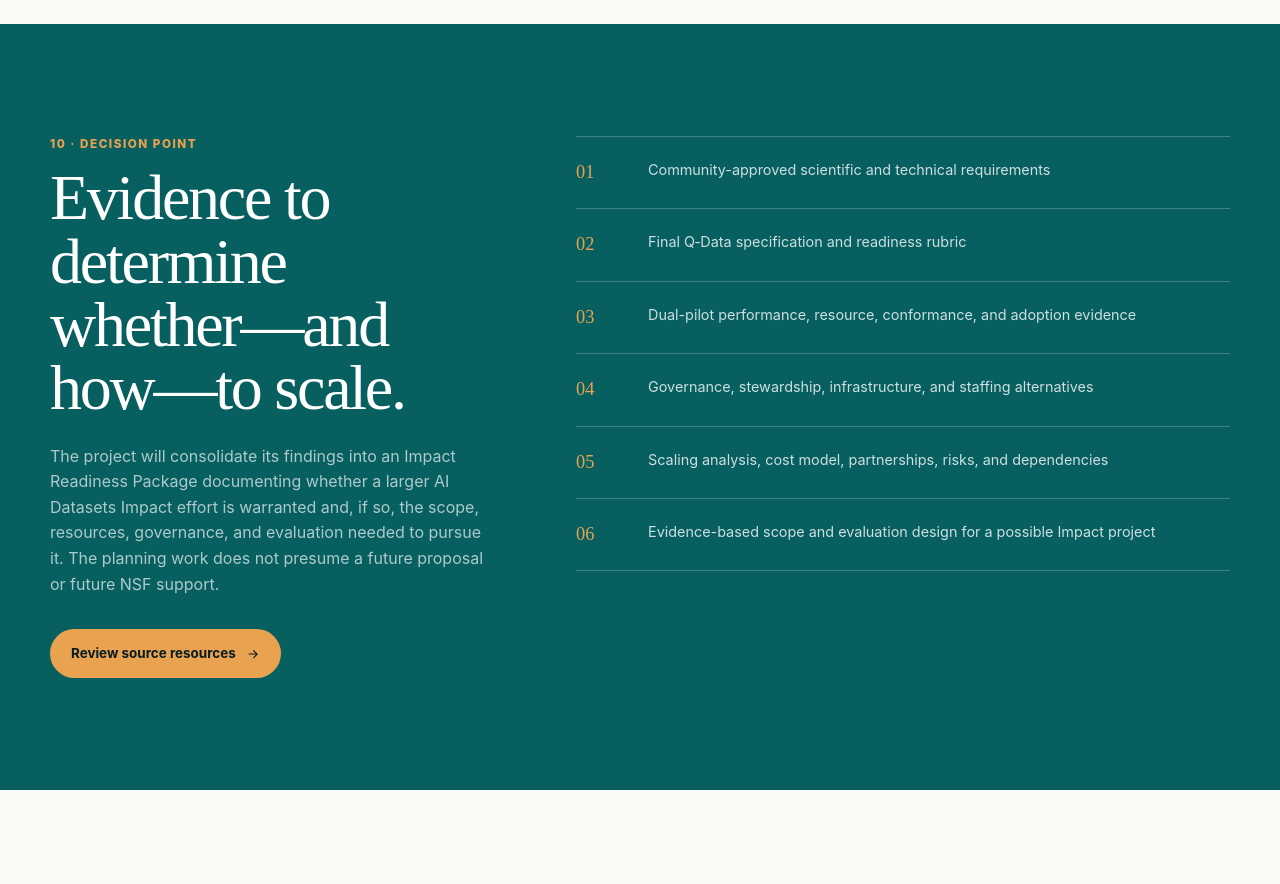
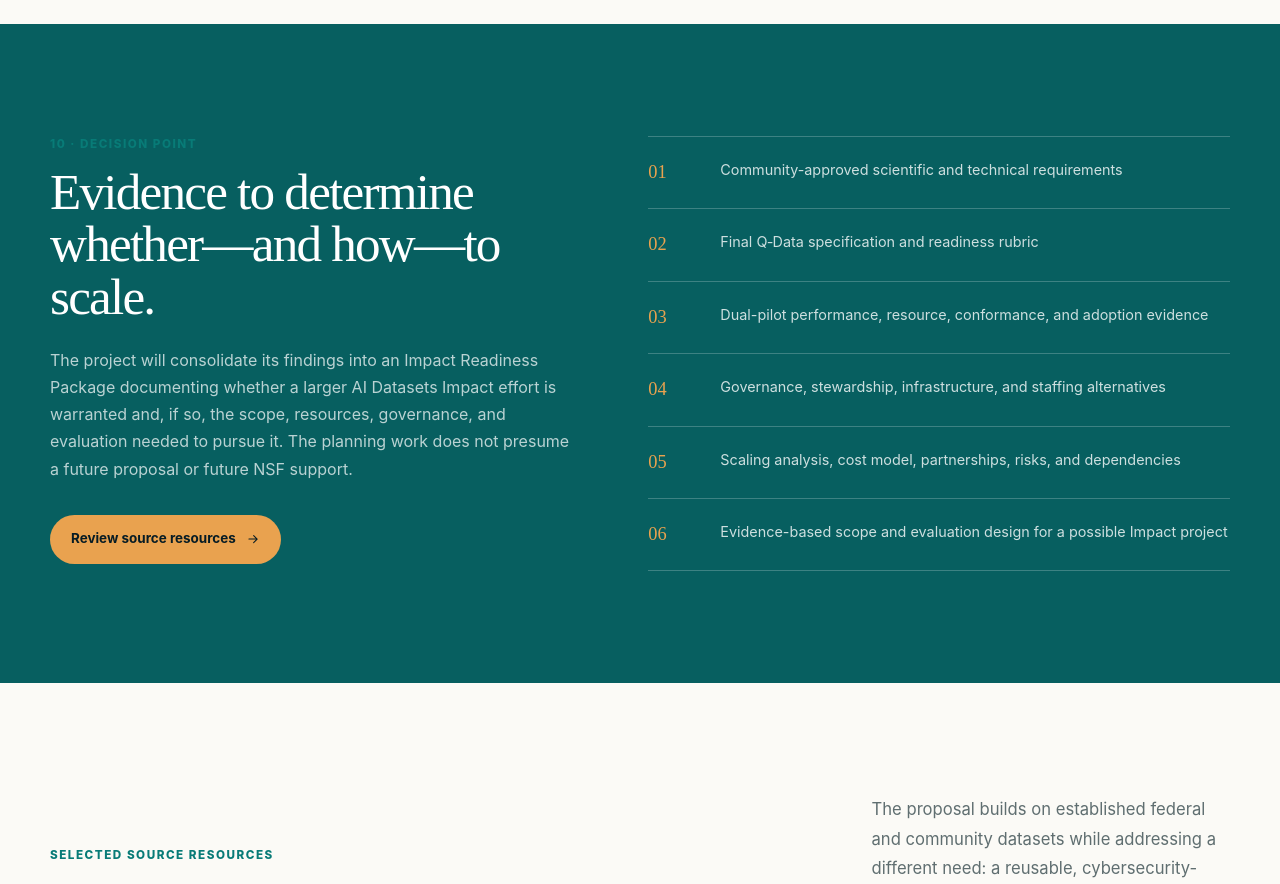
Before and after one commit to jobair-hossain/Q-Data, a Next.js app: page / in a window 1280 px wide. Shown: the part 10880-11764 px from the top of the page. Built offline with nearby package versions, Linux system fonts and the light colour scheme.

Commit message:
Update globals.css

```diff
--- a/app/globals.css
+++ b/app/globals.css
@@ -359,9 +359,29 @@ p { margin-bottom: 0; }
 .student-band p { color: #526063; font-size: .86rem; }
 
 .readiness-package { color: var(--white); background: var(--teal-dark); }
-.readiness-grid { display: grid; grid-template-columns: .8fr 1.2fr; gap: 90px; }
-.readiness-copy .section-number { color: var(--amber); }
-.readiness-copy p:not(.section-number) { color: rgba(255,255,255,.67); }
+/* .readiness-grid { display: grid; grid-template-columns: .8fr 1.2fr; gap: 90px; } */
+.readiness-grid {
+  display: grid;
+  grid-template-columns: minmax(0, .95fr) minmax(0, 1.05fr);
+  gap: 72px;
+  align-items: start;
+}
+
+.readiness-copy h2 {
+  max-width: 540px;
+  font-size: clamp(3rem, 4vw, 4.25rem);
+  line-height: 1.02;
+}
+
+.readiness-copy p:not(.section-number) {
+  max-width: 540px;
+  color: rgba(255,255,255,.72);
+  font-size: 1rem;
+  line-height: 1.7;
+}
+
+/* .readiness-copy .section-number { color: var(--amber); }
+.readiness-copy p:not(.section-number) { color: rgba(255,255,255,.67); } */
 .light-button { margin-top: 32px; }
 .package-list { border-top: 1px solid rgba(255,255,255,.22); }
 .package-list > div { display: grid; grid-template-columns: 52px 1fr; gap: 20px; padding: 21px 0; border-bottom: 1px solid rgba(255,255,255,.22); }
```
